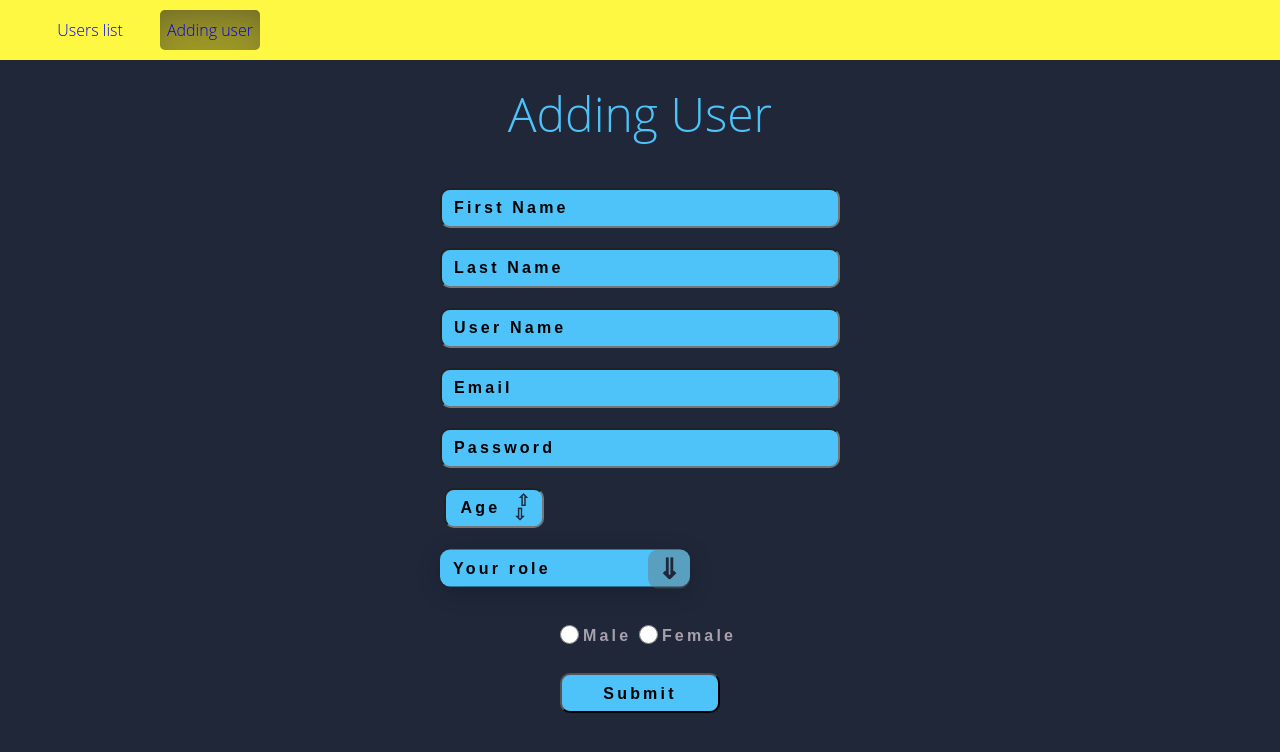
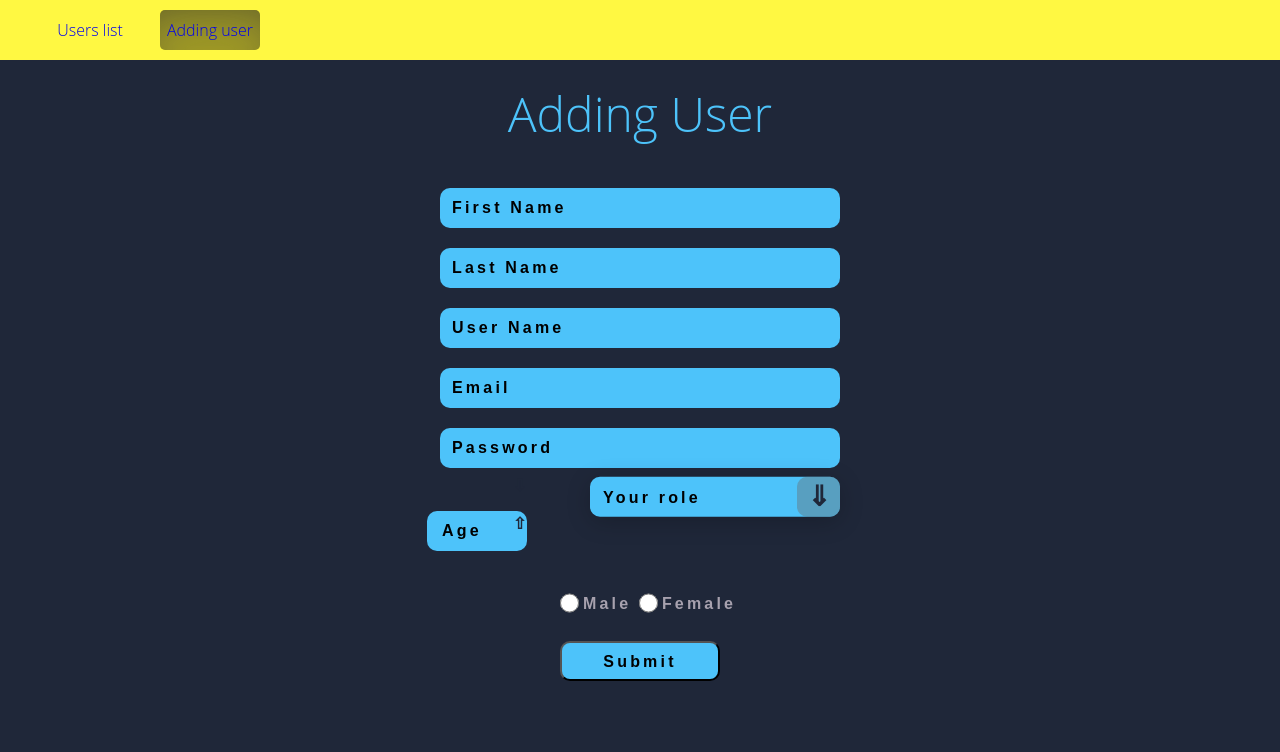
Before and after one commit to eazzy-m/paginationAndRouting, a React (Create React App) app in the folder pagination/: page /adding-user in a window 1280 px wide. Shown: the top 752 px of the page. Built offline with nearby package versions, Linux system fonts and the light colour scheme; no server answers.

Commit message:
adding user form prettier

```diff
--- a/pagination/package.json
+++ b/pagination/package.json
@@ -12,6 +12,7 @@
     "react-paginate": "^8.1.3",
     "react-redux": "^8.0.2",
     "react-router": "^6.3.0",
+    "react-router-dom": "^6.3.0",
     "react-scripts": "5.0.1",
     "web-vitals": "^2.1.4"
   },
--- a/pagination/src/components/AddingUser.css
+++ b/pagination/src/components/AddingUser.css
@@ -30,6 +30,7 @@
     letter-spacing: .2em;
     border-radius: 10px;
     outline: none;
+    border: none;
 }
 
 .input:focus {
@@ -83,9 +84,9 @@ input[type="number"]::-webkit-inner-spin-button {
 .quantity-wrapper:after {
     content: "\21E7";
     position: relative;
-    right: 27px;
+    right: -73px;
     height: 40px;
-    top: -7px;
+    top: -38px;
     color: #1F2739;
 }
 
@@ -135,7 +136,7 @@ label {
 
 .box {
     position: relative;
-    margin-top: 40px;
+    margin-top: 41px;
     left: 50%;
     transform: translate(-50%, -50%);
 
@@ -148,6 +149,7 @@ label {
     font-family: "Baskerville Old Face", sans-serif;
     letter-spacing: .2em;
     padding: 10px 12px;
+    margin-right: 50px;
     width: 250px;
     border: none;
     font-size: 16px;
@@ -157,19 +159,20 @@ label {
     -moz-appearance: none;
     text-indent: 1px;
     text-overflow: '';
+    height: 40px;
 }
 
 .box::before {
     content: "\21D3";
     position: absolute;
-    padding-left: 3px;
+    padding-left: 4px;
     top: 0;
-    right: 150px;
+    right: 50px;
     width: 39px;
     border-radius: 10px;
     text-align: center;
     font-size: 28px;
-    line-height: 39px;
+    line-height: 40px;
     color: #1F2739;
     background-color: rgba(105, 105, 105, 0.4);
     pointer-events: none;
@@ -182,3 +185,7 @@ label {
 .box select option {
     padding: 30px;
 }
+
+.input-wrapper {
+    display: flex;
+}
--- a/pagination/src/components/AddingUser.js
+++ b/pagination/src/components/AddingUser.js
@@ -48,7 +48,7 @@ function AddingUser({postNewUser}) {
                     <input name="user_name" onChange={handleInput} required type="text" className="input" placeholder="User Name"/>
                     <input onChange={handleInput} required name="email" type="email" className="input" placeholder="Email"/>
                     <input onChange={handleInput} required name="password" type="password" className="input" placeholder="Password"/>
-
+                    <div className="input-wrapper">
                         <div className="quantity-wrapper">
                             <input name="age" onChange={handleInput} required  min="16" max="99" type="number" className="input quantity" placeholder="Age"/>
                         </div>
@@ -61,7 +61,7 @@ function AddingUser({postNewUser}) {
                                 <option value="user">User</option>
                             </select>
                         </div>
-
+                    </div>
                     <div className='radio-container'>
                         <input onChange={handleInput} required type="radio" id="male" name="gender" value="male"/>
                             <label htmlFor="male">Male</label><br/>
```
Also changed, not shown: 1 other file (tests, documents, lock files or other folders). Lines whose indentation alone changed are shown as unchanged.
